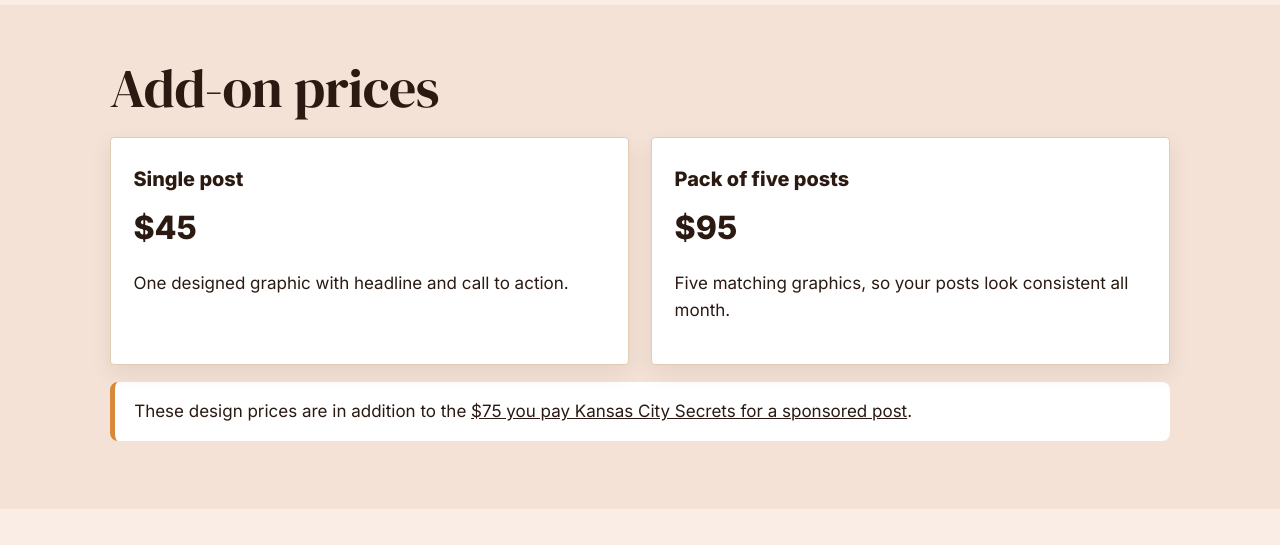
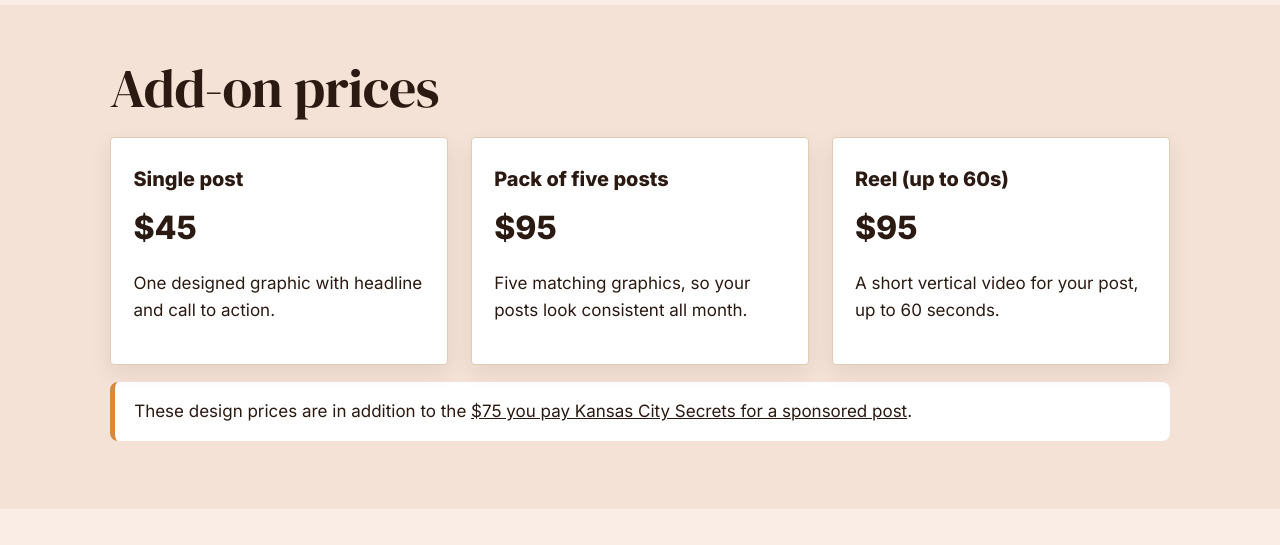
Before and after one commit to ahuvldn/caffeineowl-site, a plain HTML site: page midwest-facebook-groups.html in a window 1280 px wide. Shown: the part 1280-1825 px from the top of the page. Drawn offline with Linux system fonts and the light colour scheme.

Commit message:
Midwest page: add Reel (up to 60s) add-on at $95

```diff
--- a/midwest-facebook-groups.html
+++ b/midwest-facebook-groups.html
@@ -88,6 +88,7 @@
                     <div class="grid">
                         <div class="card" data-reveal><h3>Single post</h3><p class="big"><span class="price" data-usd="$45" data-gbp="£35" data-aed="AED 170" data-eur="€45">$45</span></p><p>One designed graphic with headline and call to action.</p></div>
                         <div class="card" data-reveal><h3>Pack of five posts</h3><p class="big"><span class="price" data-usd="$95" data-gbp="£70" data-aed="AED 350" data-eur="€85">$95</span></p><p>Five matching graphics, so your posts look consistent all month.</p></div>
+                        <div class="card" data-reveal><h3>Reel (up to 60s)</h3><p class="big"><span class="price" data-usd="$95" data-gbp="£75" data-aed="AED 350" data-eur="€85">$95</span></p><p>A short vertical video for your post, up to 60 seconds.</p></div>
                     </div>
                     <p class="note" data-reveal>These design prices are in addition to the <a href="https://kansascitysecrets.com/advertise.html#rates" target="_blank" rel="noopener">$75 you pay Kansas City Secrets for a sponsored post</a>.</p>
                 </div>
```
